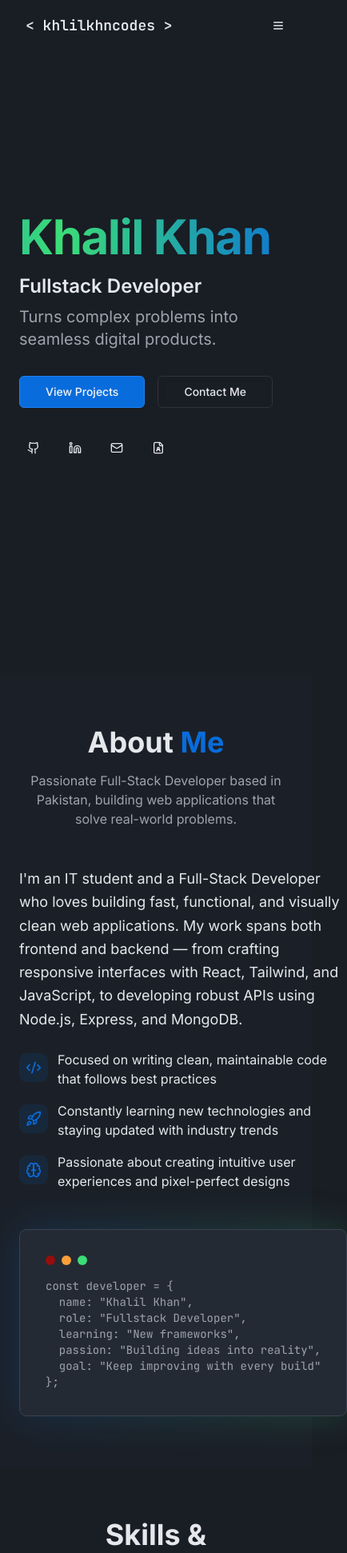
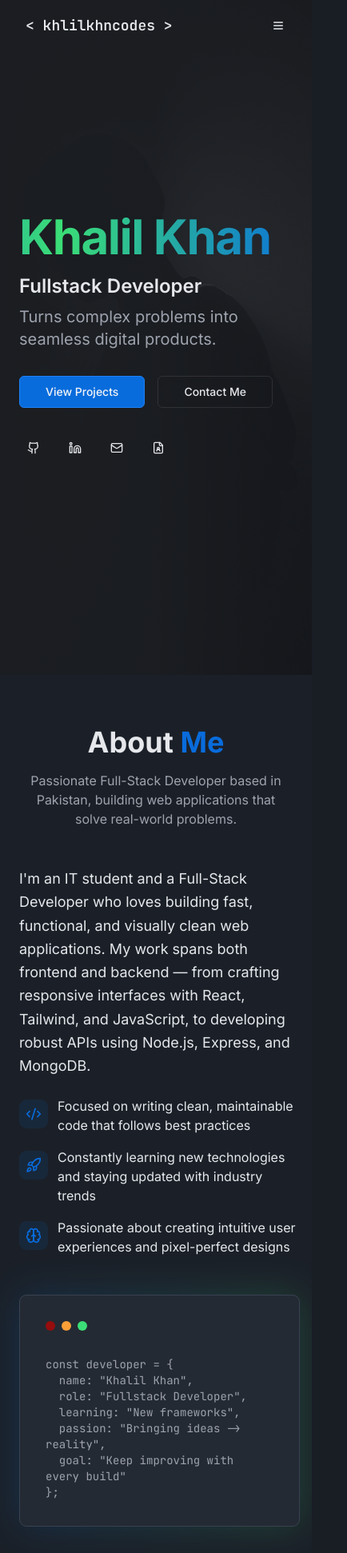
Before and after one commit to khalilkhancodes/portfolio, a React (Vite) app: page / in a window 390 px wide. Shown: the top 1942 px of the page at 80% size, 434 px wide, since content can reach past the window. Built offline with nearby package versions, Linux system fonts and the light colour scheme; a web font is replaced by a local one.

Commit message:
feat: Enhanced mobile responsiveness and add resume download to footer

```diff
--- a/src/components/About.tsx
+++ b/src/components/About.tsx
@@ -41,11 +41,10 @@ export default function About({ description, highlights }: AboutProps) {
           </p>
 
           <div className="grid lg:grid-cols-2 gap-12 items-center">
-            <div className={`transition-all duration-700 ${isVisible ? 'opacity-100 translate-x-0' : 'opacity-0 -translate-x-8'}`}>
+            <div className={`transition-all duration-700 ${isVisible ? 'opacity-100 translate-x-0' : 'opacity-0 -translate-x-8'} w-[90vw] md:w-full`}>
               <p className="text-lg leading-relaxed mb-6">
                 {description}
               </p>
-
               <div className="space-y-4">
                 {highlights.map((highlight, index) => {
                   const Icon = icons[index % icons.length];
@@ -68,18 +67,18 @@ export default function About({ description, highlights }: AboutProps) {
             <div className={`transition-all duration-700 delay-300 ${isVisible ? 'opacity-100 translate-x-0' : 'opacity-0 translate-x-8'}`}>
               <div className="relative">
                 <div className="absolute inset-0 bg-gradient-to-r from-primary/20 to-chart-2/20 rounded-lg blur-xl" />
-                <div className="relative bg-card border border-border rounded-lg p-8 font-mono text-sm">
-                  <div className="flex gap-2 mb-4">
+                <div className="relative bg-card border border-border rounded-lg font-mono text-sm p-8">
+                  <div className="flex gap-2 mb-8">
                     <div className="w-3 h-3 rounded-full bg-destructive" />
                     <div className="w-3 h-3 rounded-full bg-chart-4" />
                     <div className="w-3 h-3 rounded-full bg-chart-2" />
                   </div>
-                  <pre className="text-muted-foreground">
+                  <pre className="text-muted-foreground text-wrap break-words">
                     <code>{`const developer = {
   name: "Khalil Khan",
   role: "Fullstack Developer",
   learning: "New frameworks",
-  passion: "Building ideas into reality",
+  passion: "Bringing ideas -> reality",
   goal: "Keep improving with every build"
 };`}</code>
                   </pre>
--- a/src/components/Footer.tsx
+++ b/src/components/Footer.tsx
@@ -1,4 +1,4 @@
-import { Github, Linkedin, Mail, Heart } from 'lucide-react';
+import { Github, Linkedin, Mail, Heart, Download } from 'lucide-react';
 import { Button } from '@/components/ui/button';
 
 interface FooterProps {
@@ -62,6 +62,18 @@ export default function Footer({ year = new Date().getFullYear(), name }: Footer
                   <Mail className="h-5 w-5" />
                 </a>
               </Button>
+              <Button
+                size="icon"
+                variant="ghost"
+                asChild
+              >
+                <a
+                  href="/Resume/resume.pdf"
+                  download="Resume_Khalil_Khan.pdf"
+                >
+                  <Download className="h-5 w-5" />
+                </a>
+              </Button>
             </div>
           </div>
         </div>
--- a/src/components/Hero.tsx
+++ b/src/components/Hero.tsx
@@ -45,7 +45,7 @@ export default function Hero({
     >
       {backgroundImage && (
         <div
-          className="absolute inset-0 hidden md:block lg:block"
+          className="absolute inset-0 md:block lg:block"
           style={{
             backgroundImage: `url(${backgroundImage})`,
             backgroundSize: "cover",
--- a/src/components/Navigation.tsx
+++ b/src/components/Navigation.tsx
@@ -59,7 +59,7 @@ export default function Navigation({ sections }: NavigationProps) {
   return (
     <>
       <nav className={`fixed top-0 left-0 right-0 z-50 transition-all duration-300 ${isScrolled ? 'bg-background/80 backdrop-blur-md border-b border-border' : ''}`}>
-        <div className="container mx-auto px-6 md:px-8">
+        <div className="container mx-auto px-6 md:px-2">
           <div className="flex items-center justify-between h-16">
             <button
               onClick={() => scrollToSection('home')}
--- a/src/pages/Portfolio.tsx
+++ b/src/pages/Portfolio.tsx
@@ -135,7 +135,7 @@ export default function Portfolio() {
   };
 
   return (
-    <div className="min-h-screen">
+    <div className="min-h-screen w-[100vw] overflow-hidden md:w-full lg:w-full">
       <Navigation sections={navigationSections} />
 
       <Hero
```
